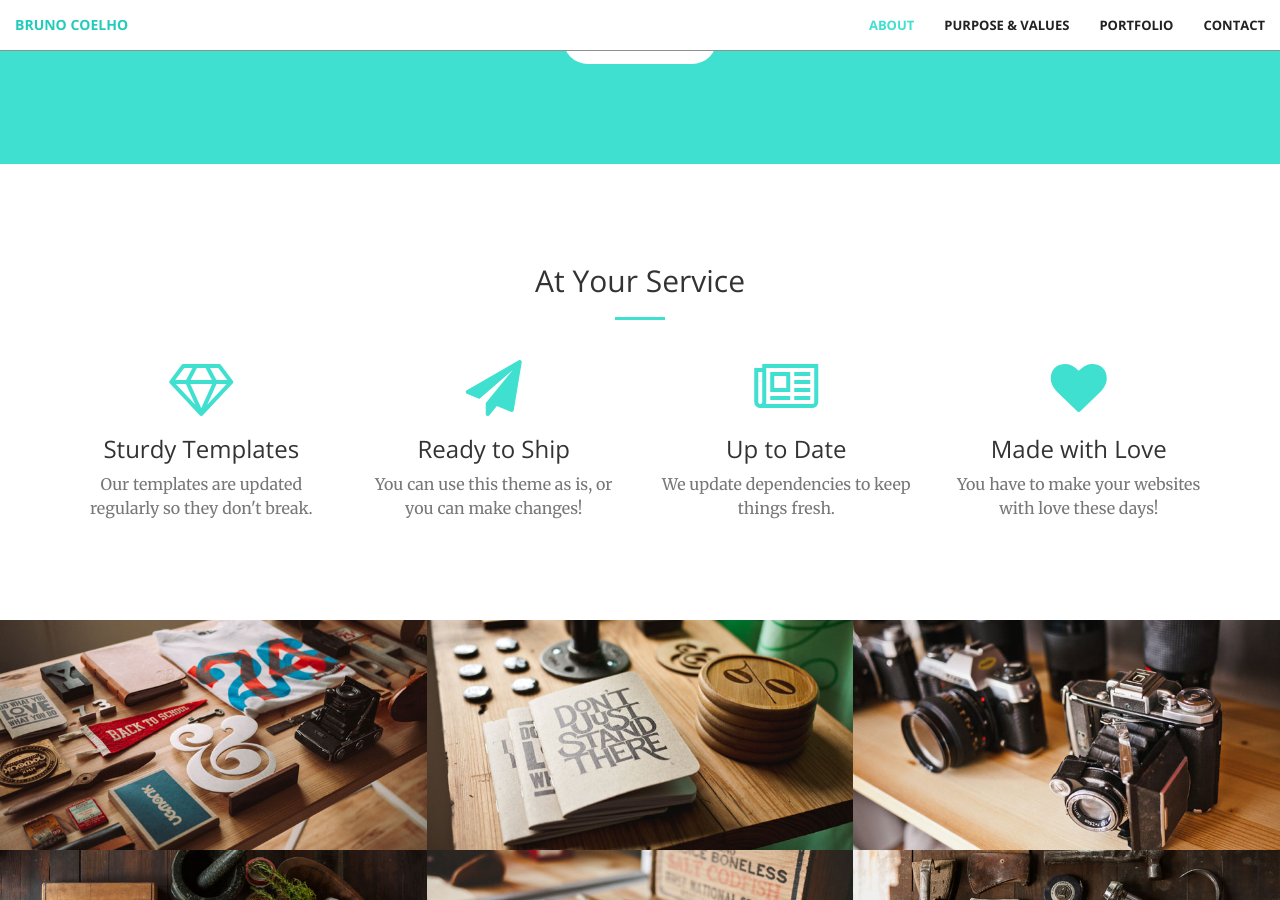
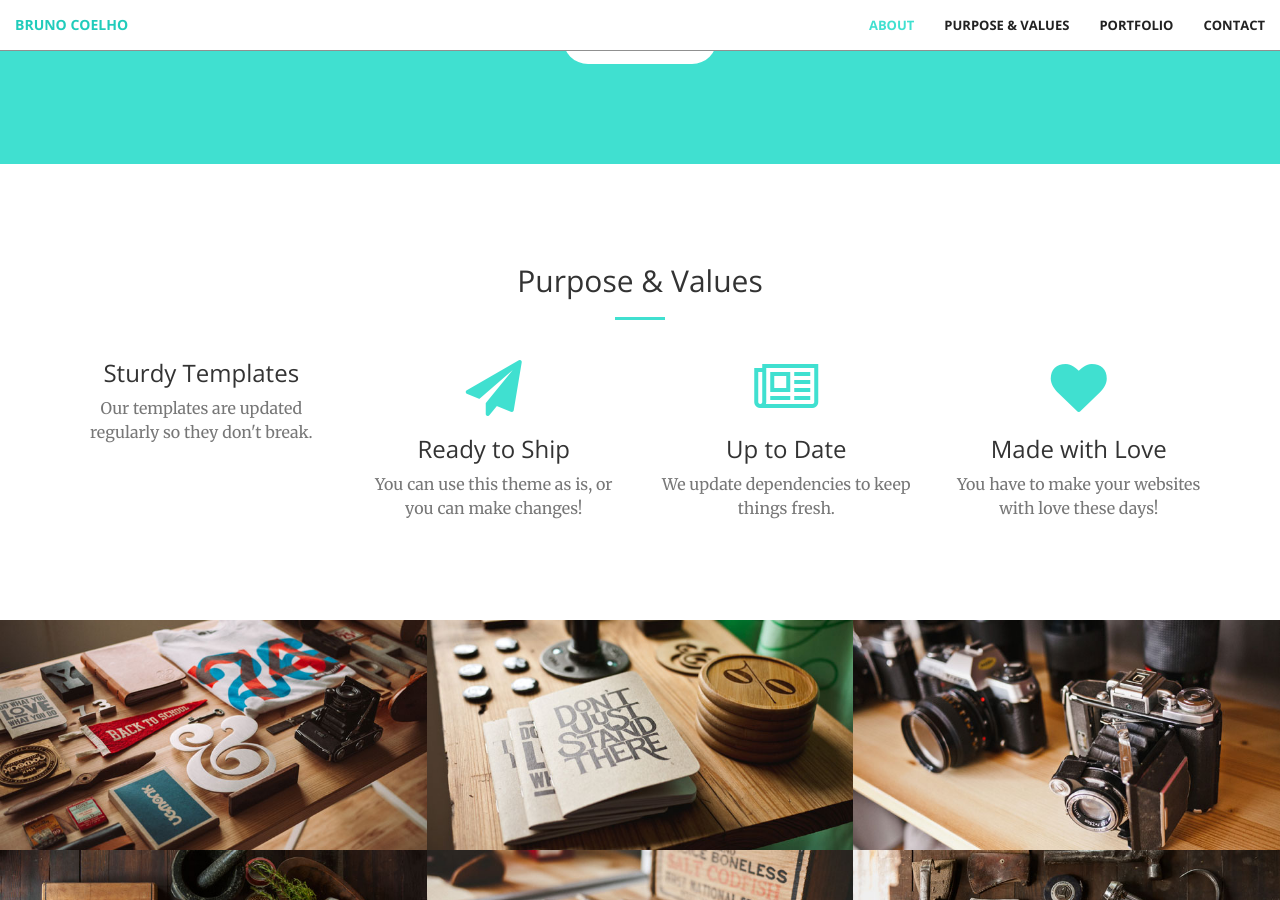
Before and after one commit to brunonaz/artbrunocoelho, a Jekyll site: the page built from index.html, in a window 1280 px wide and 900 px high, scrolled down 1154 px. Built offline with Jekyll 4.4.1, drawn with Linux system fonts in a browser that asks for light colours.

Commit message:
Update services.html
teste icone novo

```diff
--- a/_includes/services.html
+++ b/_includes/services.html
@@ -2,7 +2,7 @@
     <div class="container">
         <div class="row">
             <div class="col-lg-12 text-center">
-                <h2 class="section-heading">At Your Service</h2>
+                <h2 class="section-heading">Purpose & Values</h2>
                 <hr class="primary">
             </div>
         </div>
@@ -11,7 +11,7 @@
         <div class="row">
             <div class="col-lg-3 col-md-6 text-center">
                 <div class="service-box">
-                    <i class="fa fa-4x fa-diamond wow bounceIn text-primary"></i>
+                    <i class="fad fa-rings-wedding wow bounceIn text-primary"></i>
                     <h3>Sturdy Templates</h3>
                     <p class="text-muted">Our templates are updated regularly so they don't break.</p>
                 </div>
```
